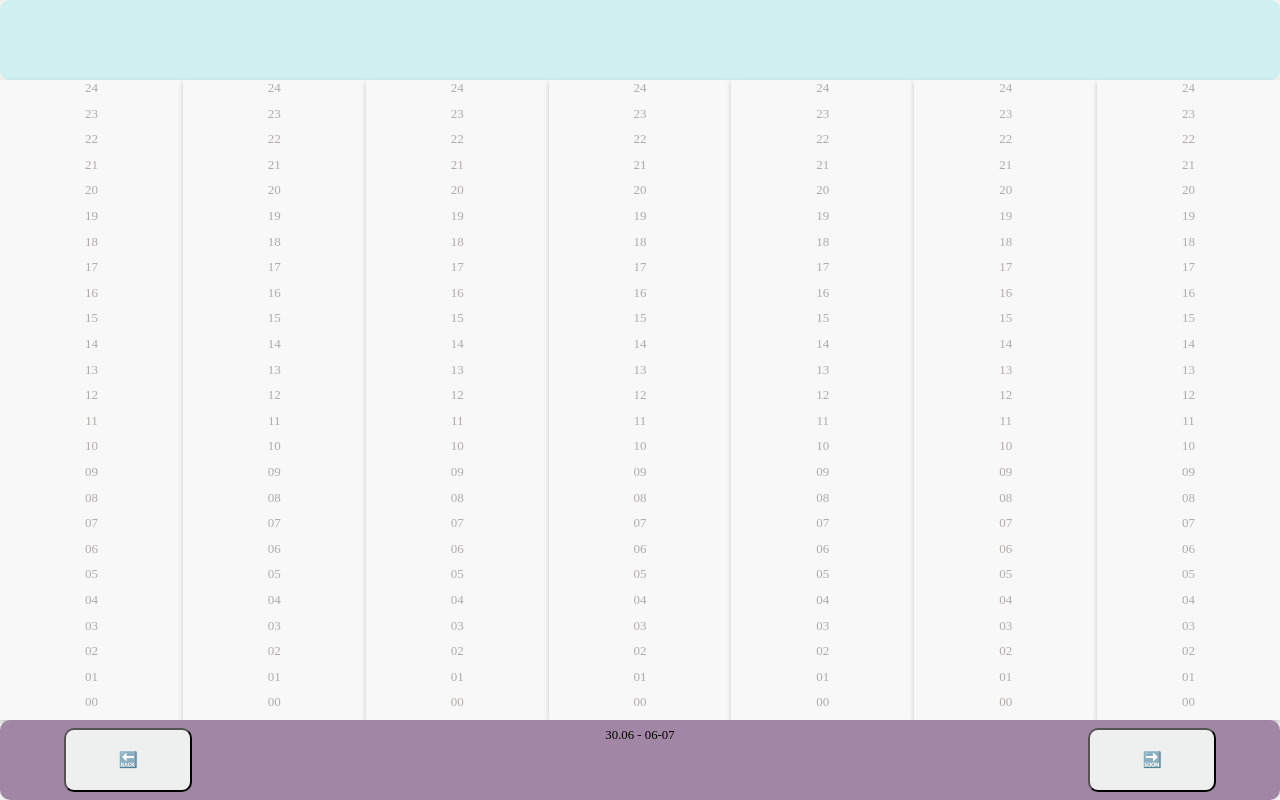
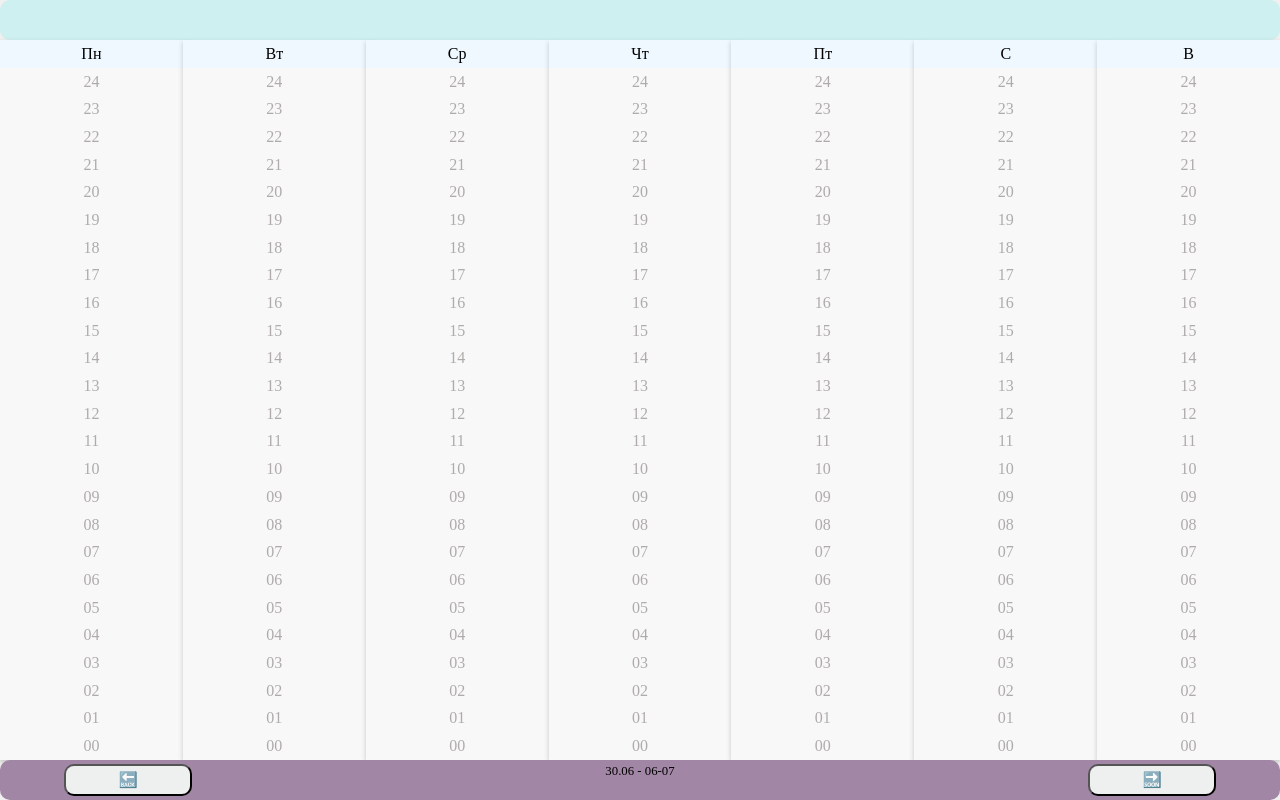
Before and after one commit to Layt17/app-planner, a plain HTML site: page index.html in a window 1280 px wide. Drawn offline with Linux system fonts and the light colour scheme.

Commit message:
fix: footer size

```diff
--- a/index.html
+++ b/index.html
@@ -24,7 +24,7 @@
         border-radius: 10px;
         position: absolute;
         top: 0%;
-        height: 10%;
+        height: 5%;
         width: 100%;
         font-size: 15;
         background-color: rgb(206, 240, 240);
@@ -32,8 +32,8 @@
       #footer {
         border-radius: 10px;
         position: absolute;
-        top: 90%;
-        height: 10%;
+        top: 95%;
+        height: 5%;
         width: 100%;
         font-size: 80%;
         background-color: rgb(162, 134, 165);
@@ -49,8 +49,8 @@
       #main {
         border-radius: 10px;
         position: absolute;
-        top: 10%;
-        height: 80%;
+        top: 5%;
+        height: 90%;
         width: 100%;
         font-size: 15;
         background-color: rgb(238, 240, 239);
@@ -113,25 +113,31 @@
         background-color: aliceblue;
         box-shadow: 0px 2px 5px rgba(0, 0, 0, 0.2);
       }
+      .dayName {
+        display: grid;
+        place-items: center;
+      }
       .hour {
         text-align: center;
         font-size: small;
         color: #afabab;
         background-color: #f8f8f8;
+        font-size: 100%;
+        display: grid;
+        place-items: center; /* Центрирование по обеим осям */
       }
       .hour:active {
-        border-radius: 50%;
-        background-color: rgb(228, 251, 183);
+        border-radius: 10%;
+        background-color: rgb(238, 247, 219);
       }
       .hour:hover {
-        border-radius: 50%;
+        border-radius: 10%;
         background-color: rgb(228, 251, 183);
       }
       .week {
         width: 100%;
         height: 100%;
         display: flex;
-        /* justify-content: space-between; */
       }
     </style>
   </head>
--- a/script.js
+++ b/script.js
@@ -1,4 +1,4 @@
-function genDay() {
+function genDay(dayName) {
   const hours = [
     "00",
     "01",
@@ -27,36 +27,32 @@ function genDay() {
     "24",
   ];
 
-  let hoursDivs = ``;
+  let hoursDivs = `<div class="dayName">${dayName}</div>`;
   for (let i = hours.length - 1; i >= 0; --i) {
-    const h = hours[i]
-    const divHour = `<div class="hour">${h}</div>`
+    const h = hours[i];
+    const divHour = `<div class="hour">${h}</div>`;
     hoursDivs += divHour;
   }
-  // for (const h of hours) {
-  //   const divHour = `<div class="hour">${h}</div>`
-  //   hoursDivs += divHour;
-  // }
 
   const dayDiv = `<div class="day">${hoursDivs}</div>`;
   return dayDiv;
 }
 
 function genWeek(count) {
-    const days = ["Пн", "Вт", "Ср", "Чт", "Пт", "С", "В"];
-    let daysDivs = '';
-    for (const day of days) {
-      const genDayHtml = genDay();
-      daysDivs += genDayHtml;
-    }
+  const days = ["Пн", "Вт", "Ср", "Чт", "Пт", "С", "В"];
+  let daysDivs = "";
+  for (const day of days) {
+    const genDayHtml = genDay(day);
+    daysDivs += genDayHtml;
+  }
 
-    const weekDiv = `<div class="week">${daysDivs}</div>`;
+  const weekDiv = `<div class="week">${daysDivs}</div>`;
 
-    return weekDiv
+  return weekDiv;
 }
 
 function initData() {
-  document.getElementById('main').innerHTML = genWeek();
+  document.getElementById("main").innerHTML = genWeek();
 }
 
 initData();
```
